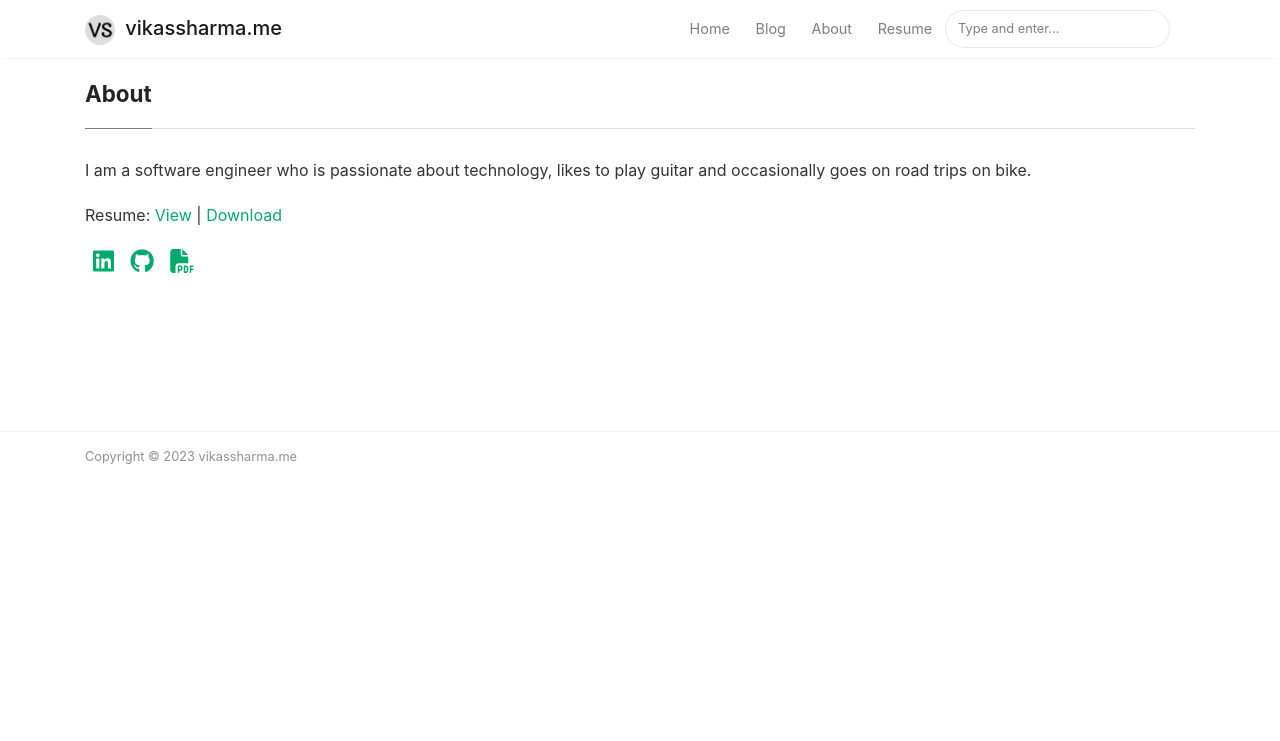
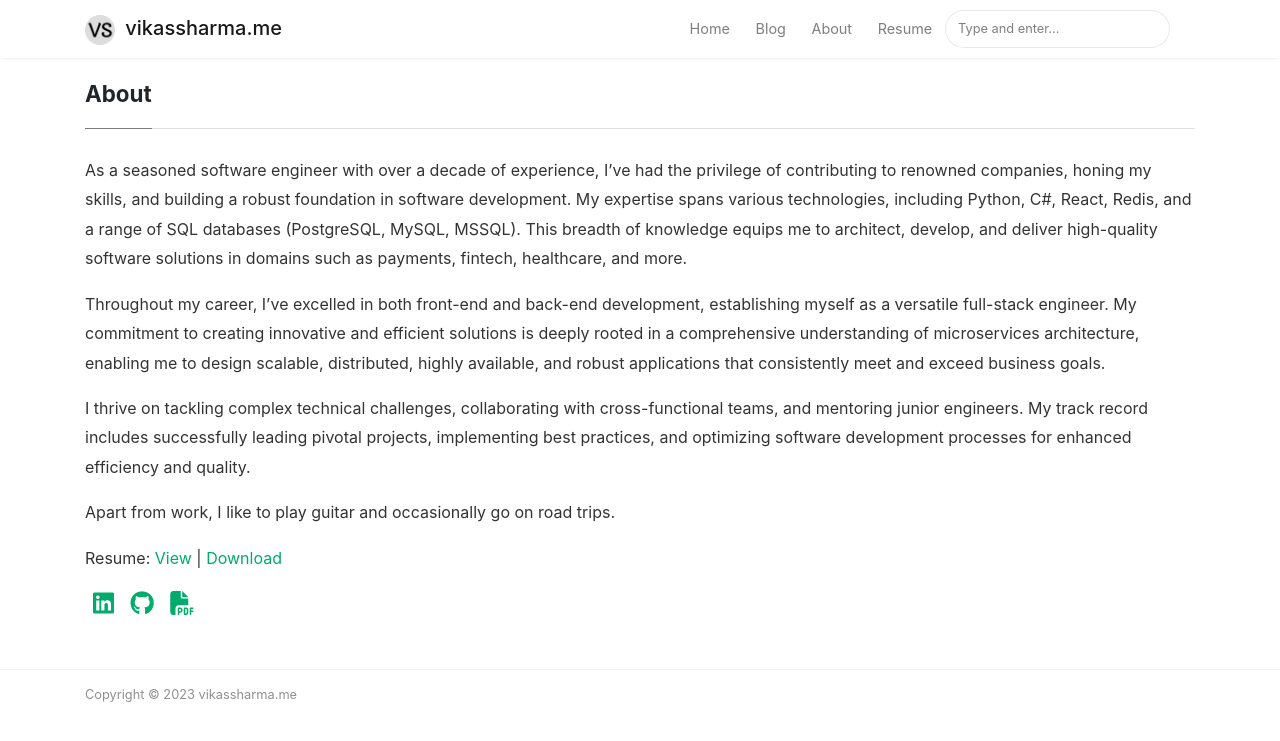
Before and after one commit to vikas3045/vikas3045.github.io, a Jekyll site: the page built from _pages/about.md, in a window 1280 px wide. Shown: the top 741 px of the page. Built offline with Jekyll 4.4.1, drawn with Linux system fonts in a browser that asks for light colours; nearby versions of some CDN libraries.

Commit message:
Update about.md

```diff
--- a/_pages/about.md
+++ b/_pages/about.md
@@ -4,7 +4,13 @@ title: About
 permalink: /about/
 ---
 
-I am a software engineer who is passionate about technology, likes to play guitar and occasionally goes on road trips on bike.
+As a seasoned software engineer with over a decade of experience, I've had the privilege of contributing to renowned companies, honing my skills, and building a robust foundation in software development. My expertise spans various technologies, including Python, C#, React, Redis, and a range of SQL databases (PostgreSQL, MySQL, MSSQL). This breadth of knowledge equips me to architect, develop, and deliver high-quality software solutions in domains such as payments, fintech, healthcare, and more.
+
+Throughout my career, I've excelled in both front-end and back-end development, establishing myself as a versatile full-stack engineer. My commitment to creating innovative and efficient solutions is deeply rooted in a comprehensive understanding of microservices architecture, enabling me to design scalable, distributed, highly available, and robust applications that consistently meet and exceed business goals.
+
+I thrive on tackling complex technical challenges, collaborating with cross-functional teams, and mentoring junior engineers. My track record includes successfully leading pivotal projects, implementing best practices, and optimizing software development processes for enhanced efficiency and quality.
+
+Apart from work, I like to play guitar and occasionally go on road trips.
 
 Resume: <a href="/resume">View</a> <span>|</span> <a href="/resume.pdf?{{ site.time}}" target="_blank">Download</a>
 
```
